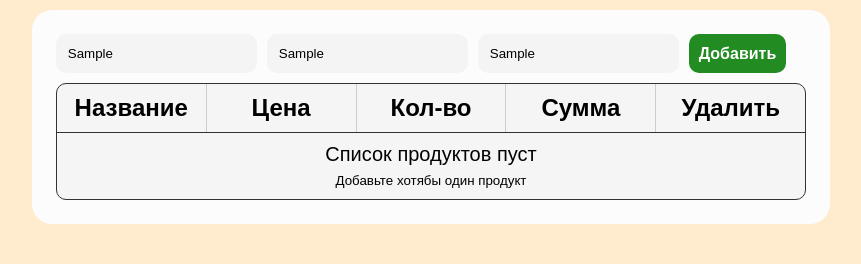
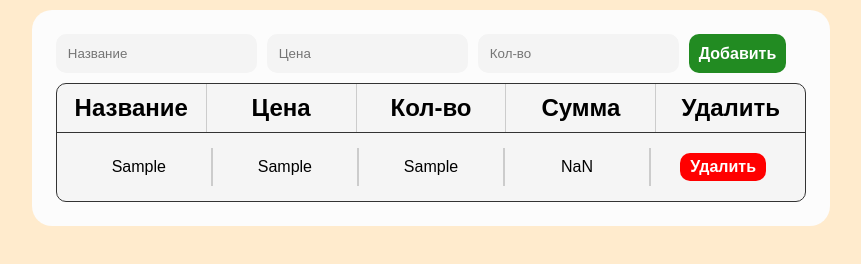
Before and after one commit to Vincent-tt-cyber/product-calculator, a website built with Vite: page index.html in a window 1280 px wide. Both pictures are taken after typing "Sample", "Sample", "Sample" into the empty fields and a click on the button "Добавить". Shown: the whole page, without its empty margins (219-1080 px from the left). Built offline with nearby package versions, Linux system fonts and the light colour scheme.

Commit message:
Добавлена логика на отображение продуктов при добавлении

```diff
--- a/src/main.js
+++ b/src/main.js
@@ -1,4 +1,4 @@
-import { createProduct, renderProducts } from "./modules/func";
+import { createProduct } from "./modules/func";
 
 document.addEventListener("DOMContentLoaded", () => {
   let inputTitle = document.querySelector(".input-title");
@@ -18,28 +18,69 @@ document.addEventListener("DOMContentLoaded", () => {
 
   checkEmptyList();
 
-  addProductBtn.addEventListener("click", () => {
+  addProductBtn.addEventListener("click", (e) => {
+    e.preventDefault();
+
     let title = inputTitle.value;
     let price = inputPrice.value;
     let amount = inputAmount.value;
 
     let newProduct = createProduct(title, price, amount);
+    products.push(newProduct);
+    renderProducts(newProduct);
 
-    console.log(newProduct);
+    inputTitle.value = "";
+    inputPrice.value = "";
+    inputAmount.value = "";
+
+    checkEmptyList();
   });
 
   function checkEmptyList() {
     if (products.length == 0) {
-      let emptyHtml = `<div class="empty-list">
+      let emptyHtml = `<div id="empty-list">
         <p>Список продуктов пуст</p>
         <small>Добавьте хотябы один продукт</small>
         </div>`;
 
       tableContent.innerHTML = emptyHtml;
     }
+    if (products.length > 0) {
+      const emptyListElem = document.querySelector("#empty-list ");
+
+      emptyListElem ? emptyListElem.remove() : null;
+    }
   }
 
   function renderProducts(product) {
-    // let productTitle = document.createElement("div");
+    const productItemRow = document.createElement("div");
+    productItemRow.classList.add("product-item");
+    productItemRow.id = product.id;
+
+    const productTitle = document.createElement("div");
+    productTitle.textContent = product.title;
+    productItemRow.appendChild(productTitle);
+
+    const productPrice = document.createElement("div");
+    productPrice.textContent = product.price;
+    productItemRow.appendChild(productPrice);
+
+    const productAmount = document.createElement("div");
+    productAmount.textContent = product.amount;
+    productItemRow.appendChild(productAmount);
+
+    const productSum = document.createElement("div");
+    productSum.textContent = Number(product.amount) * Number(product.price);
+    productItemRow.appendChild(productSum);
+
+    const productDeleteCell = document.createElement("div");
+    const productDeleteBtn = document.createElement("button");
+    productDeleteCell.classList.add("del-cell");
+    productDeleteBtn.textContent = "Удалить";
+    productDeleteBtn.classList.add("button");
+    productDeleteBtn.classList.add("button-delete");
+    productDeleteCell.appendChild(productDeleteBtn);
+    productItemRow.appendChild(productDeleteCell);
+    tableContent.appendChild(productItemRow);
   }
 });
--- a/src/modules/func.js
+++ b/src/modules/func.js
@@ -7,6 +7,6 @@ export const createProduct = (title, price, amount) => {
   };
 };
 
-export const renderProducts = (arr) => {
+export const createHtmlProduct = (product) => {
   console.log(arr);
 };
--- a/src/style.scss
+++ b/src/style.scss
@@ -39,6 +39,17 @@ body {
     transition: all 0.3s ease;
     &:active {
       background-color: rgb(22, 95, 22);
+    }
+  }
+  &-delete {
+    background-color: red;
+    cursor: pointer;
+    color: #fff;
+    font-size: 16px;
+    font-weight: 700;
+    transition: all 0.3s ease;
+    &:active {
+      background-color: rgb(153, 3, 3);
     }
   }
 }
@@ -85,10 +96,18 @@ body {
   }
   &-content {
     padding: 10px;
+    // display: flex;
+    // justify-content: space-between;
+    // align-items: center;
+    display: flex;
+    flex-direction: column;
+    // div {
+    //   flex: 1;
+    // }
   }
 }
 
-.empty-list {
+#empty-list {
   display: block;
   text-align: center;
   p {
@@ -96,3 +115,29 @@ body {
     margin: 0 0 5px 0;
   }
 }
+
+.del-cell {
+  display: flex;
+  justify-content: center;
+  align-content: center;
+}
+
+.product-item {
+  display: flex;
+  justify-content: space-between;
+  align-items: center;
+  border-bottom: 2px solid #ccc;
+  &:last-child {
+    border-bottom: none;
+  }
+  div {
+    text-align: center;
+    flex: 1;
+    padding: 10px 0px;
+    border-right: 2px solid #ccc;
+
+    &:last-child {
+      border-right: none;
+    }
+  }
+}
```
